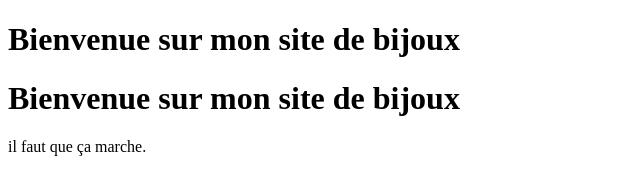
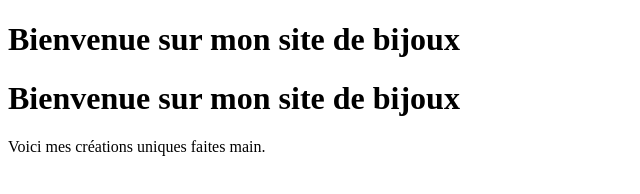
Before and after one commit to LaetitiaPerle/mon-site-bijoux, a plain HTML site: page index.html in a window 1280 px wide. Shown: the whole page, without its empty margins (0-640 px from the left). Drawn offline with Linux system fonts and the light colour scheme.

Commit message:
Update index.html
ajout

```diff
--- a/index.html
+++ b/index.html
@@ -6,6 +6,6 @@
   </head>
   <body>
     <h1>Bienvenue sur mon site de bijoux</h1>
-    <p>il faut que ça marche.</p>
+    <p>Voici mes créations uniques faites main.</p>
   </body>
 </html>
```
